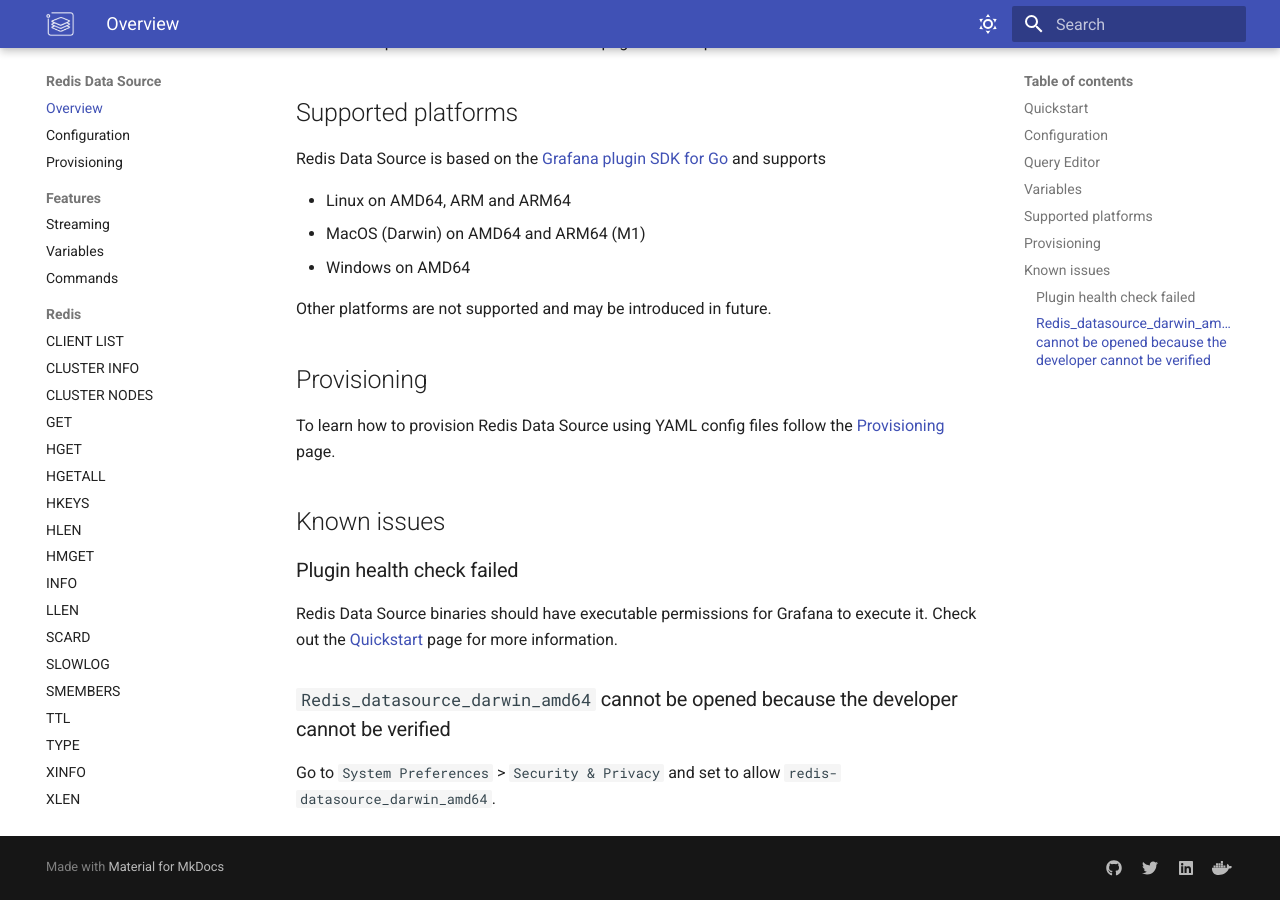
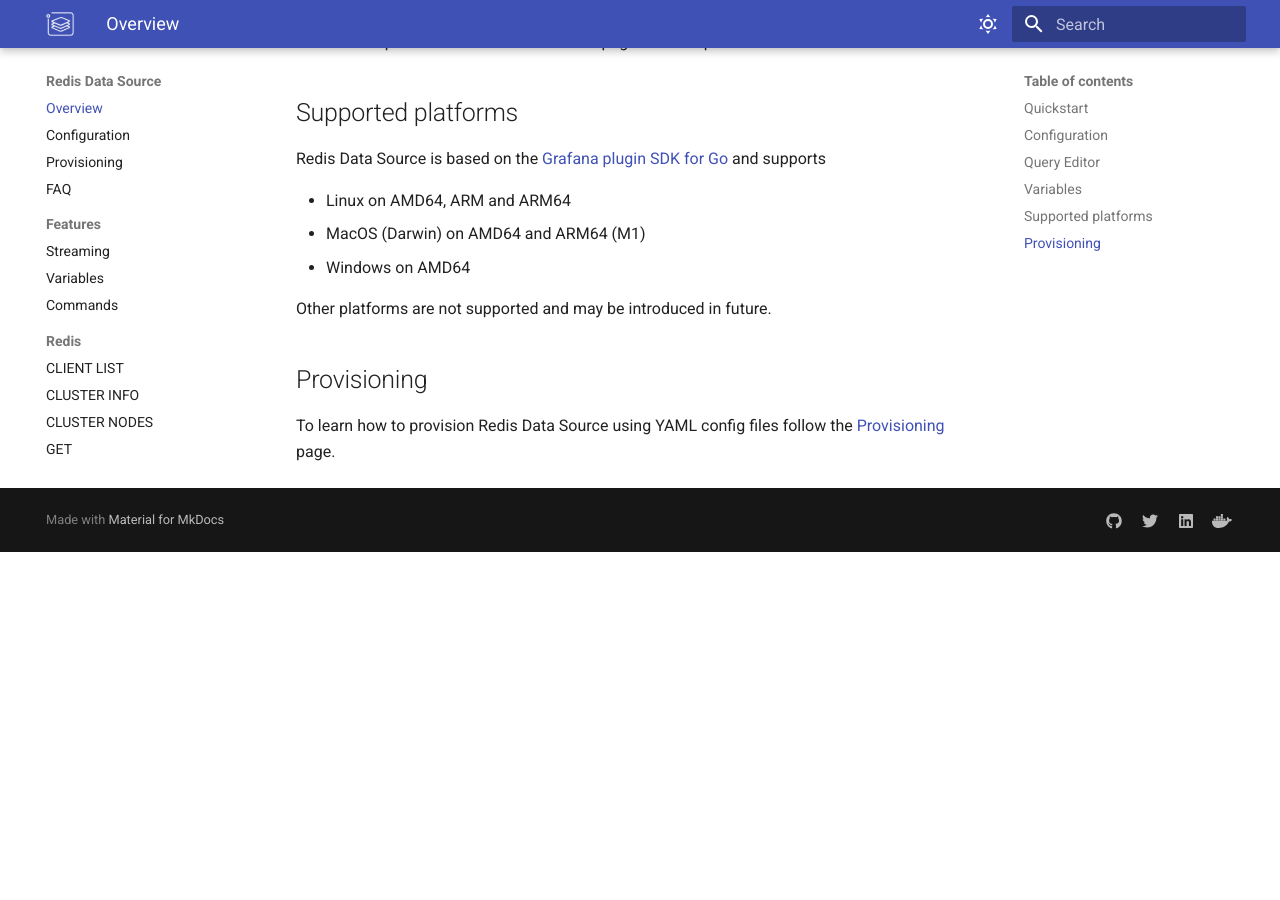
Before and after one commit to RedisGrafana/RedisGrafana, an MkDocs documentation site: the page built from docs/redis-datasource/overview.md, in a window 1280 px wide and 900 px high, scrolled down 2150 px. Built offline with MkDocs 1.6.1 and Material for MkDocs 9.7.7, drawn with Linux system fonts in a browser that asks for light colours; after the commit the page ends 2702 px from its top, so only the background shows below that.

Commit message:
Add Redis Data Source FAQ and minor updates (#79)

```diff
--- a/docs/redis-datasource/overview.md
+++ b/docs/redis-datasource/overview.md
@@ -46,13 +46,3 @@
 ## Provisioning
 
 To learn how to provision Redis Data Source using YAML config files follow the [Provisioning](provisioning.md) page.
-
-## Known issues
-
-### Plugin health check failed
-
-Redis Data Source binaries should have executable permissions for Grafana to execute it. Check out the [Quickstart](../quickstart.md#install-without-internet-access) page for more information.
-
-### `Redis_datasource_darwin_amd64` cannot be opened because the developer cannot be verified
-
-Go to `System Preferences` > `Security & Privacy` and set to allow `redis-datasource_darwin_amd64`.
--- a/mkdocs.yml
+++ b/mkdocs.yml
@@ -61,6 +61,7 @@
       - "Overview": "redis-datasource/overview.md"
       - "Configuration": "redis-datasource/configuration.md"
       - "Provisioning": "redis-datasource/provisioning.md"
+      - "FAQ": "redis-datasource/faq.md"
       - "Features":
           - "Streaming": "redis-datasource/streaming.md"
           - "Variables": "redis-datasource/variables.md"
```
Also changed, not shown: docs/intro.md (+1 -1 lines), docs/quickstart.md (+1 -5 lines), docs/redis-datasource/faq.md (added, +16 -0 lines), includes/redis-datasource/permissions.md (added, +12 -0 lines).
